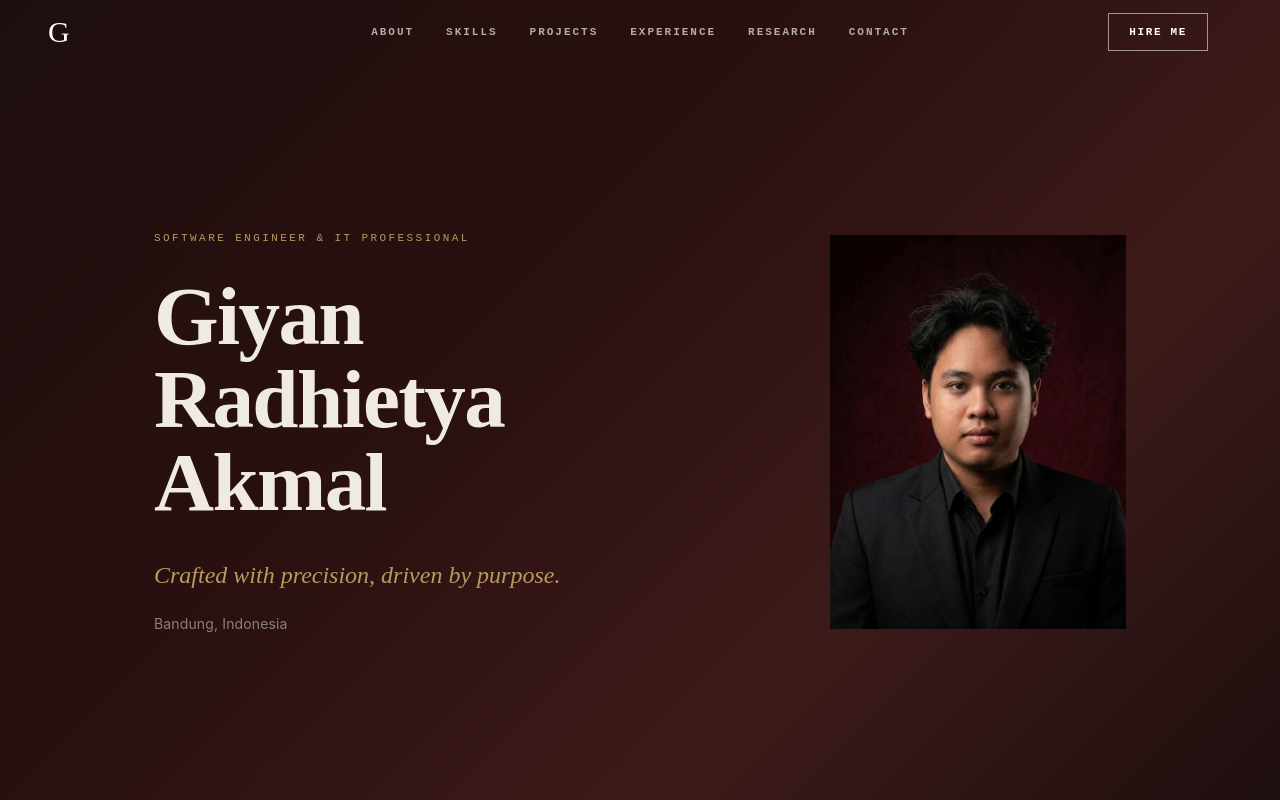
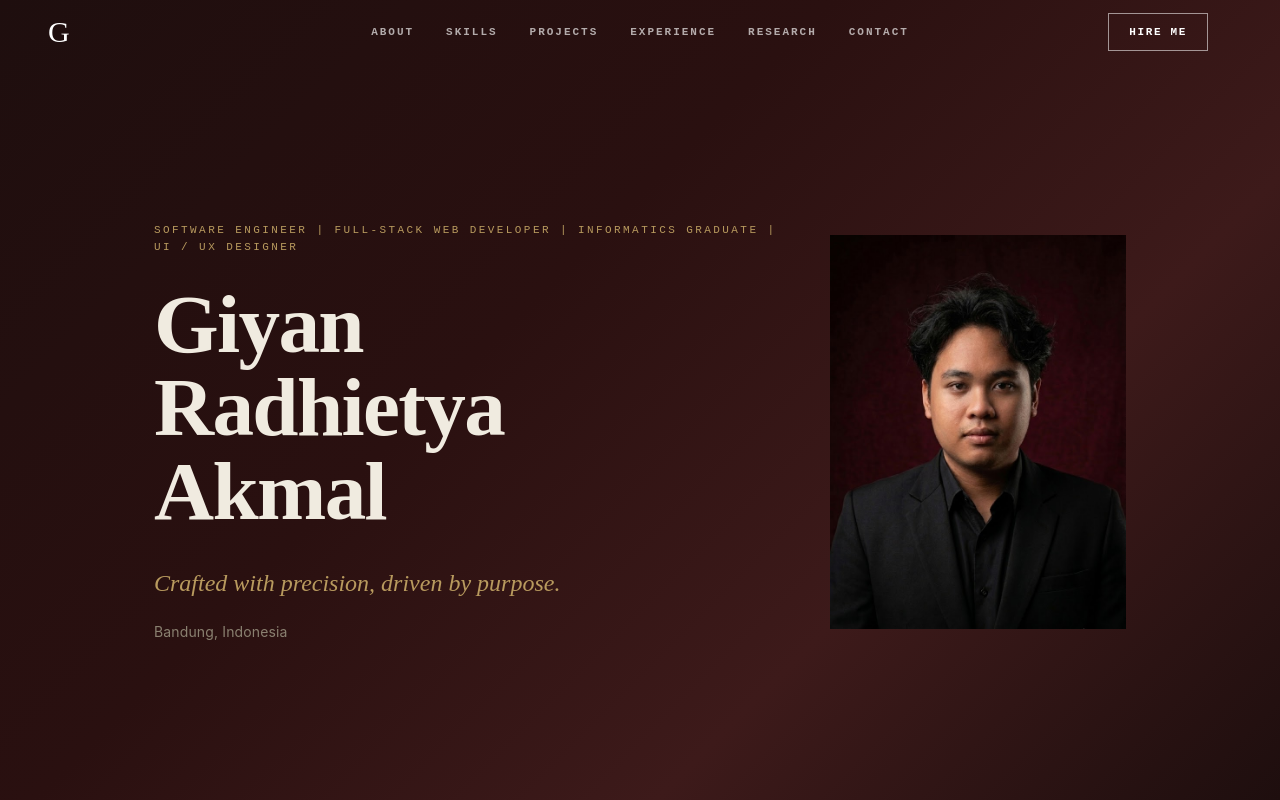
Before and after one commit to GiyanRa/Portofolio, a React (Vite) app: page / in a window 1280 px wide. Shown: the top 800 px of the page. Built offline with nearby package versions, Linux system fonts and the light colour scheme.

Commit message:
feat: perbarui subtitle profesi

```diff
--- a/src/App.tsx
+++ b/src/App.tsx
@@ -230,7 +230,7 @@ function Hero() {
         {/* Text on top */}
         <div style={{ position: 'relative', zIndex: 1, display: 'flex', flexDirection: 'column', justifyContent: 'flex-end', minHeight: '100vh', padding: '80px 28px 52px' }}>
           <p style={{ ...mono, fontSize: 10, letterSpacing: '0.22em', textTransform: 'uppercase', color: '#b89a5e', marginBottom: 18 }}>
-            Software Engineer &amp; IT Professional
+            Software Engineer | Full-Stack Web Developer | Informatics Graduate | UI / UX Designer
           </p>
           <h1 style={{ ...serif, fontSize: 'clamp(2.8rem, 11vw, 4.5rem)', fontWeight: 700, color: 'rgba(240,235,224,0.92)', lineHeight: 1.0, letterSpacing: '-0.02em', marginBottom: 22 }}>
             Giyan<br />Radhietya<br />Akmal
@@ -253,7 +253,7 @@ function Hero() {
         <div style={{ display: 'flex', alignItems: 'center', padding: '80px 48px 80px 64px' }}>
           <div>
             <p style={{ ...mono, fontSize: 11, letterSpacing: '0.22em', textTransform: 'uppercase', color: '#b89a5e', marginBottom: 28 }}>
-              Software Engineer &amp; IT Professional
+              Software Engineer | Full-Stack Web Developer | Informatics Graduate | UI / UX Designer
             </p>
             <h1 style={{ ...serif, fontSize: 'clamp(3.2rem, 6.5vw, 6rem)', fontWeight: 700, color: '#f0ebe0', lineHeight: 1.0, letterSpacing: '-0.02em', marginBottom: 32 }}>
               Giyan<br />Radhietya<br />Akmal
```
